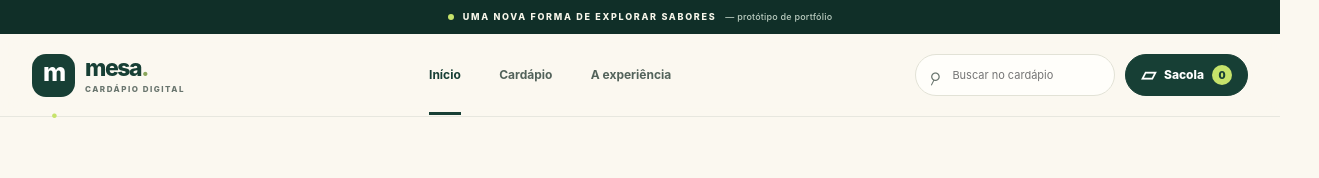
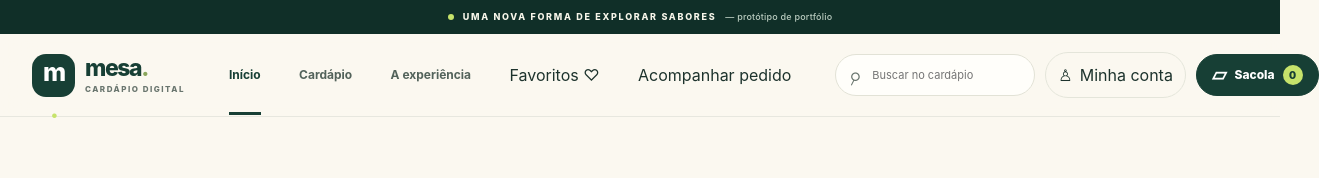
Before and after one commit to LEVIATAD21/LEVIATAD21.github.io, a plain HTML site: page cardapio/index.html in a window 1280 px wide. Shown: the top 178 px of the page, 1319 px wide, since content can reach past the window. Drawn offline with Linux system fonts and the light colour scheme.

Commit message:
Expand menu navigation with complete front-end screens

```diff
--- a/cardapio/index.html
+++ b/cardapio/index.html
@@ -21,16 +21,16 @@
       <nav class="main-nav" aria-label="Navegação principal">
         <a class="nav-link active" href="#inicio">Início</a>
         <a class="nav-link" href="#cardapio">Cardápio</a>
-        <a class="nav-link" href="#experiencia">A experiência</a>
+        <a class="nav-link" href="#experiencia">A experiência</a><button class="nav-link nav-button" type="button" data-open-screen="favorites">Favoritos ♡</button><button class="nav-link nav-button" type="button" data-open-screen="tracking">Acompanhar pedido</button>
       </nav>
       <div class="header-actions">
         <label class="search-box" for="searchInput"><span aria-hidden="true">⌕</span><input id="searchInput" type="search" placeholder="Buscar no cardápio" autocomplete="off" aria-label="Buscar itens no cardápio"></label>
-        <button class="cart-button" id="openCart" type="button" aria-haspopup="dialog"><span aria-hidden="true">▱</span><span class="cart-label">Sacola</span><span class="cart-count" id="cartCount">0</span></button>
+        <button class="account-button" type="button" data-open-screen="account" aria-label="Abrir minha conta">♙ <span>Minha conta</span></button><button class="cart-button" id="openCart" type="button" aria-haspopup="dialog"><span aria-hidden="true">▱</span><span class="cart-label">Sacola</span><span class="cart-count" id="cartCount">0</span></button>
         <button class="mobile-menu-button" id="mobileMenuButton" type="button" aria-label="Abrir menu" aria-expanded="false">☰</button>
       </div>
     </div>
     <nav class="mobile-nav" id="mobileNav" aria-label="Navegação móvel" hidden>
-      <a href="#inicio">Início</a><a href="#cardapio">Cardápio</a><a href="#experiencia">A experiência</a>
+      <a href="#inicio">Início</a><a href="#cardapio">Cardápio</a><a href="#experiencia">A experiência</a><button type="button" data-open-screen="favorites">Favoritos ♡</button><button type="button" data-open-screen="tracking">Acompanhar pedido</button><button type="button" data-open-screen="account">Minha conta</button>
     </nav>
   </header>
 
@@ -76,9 +76,10 @@
     <section class="closing-banner section-wrap"><div><p class="eyebrow">SUA PRÓXIMA DESCOBERTA</p><h2>Deixe a curiosidade<br>escolher primeiro.</h2></div><a class="button button-light" href="#cardapio">Ver todos os itens <span aria-hidden="true">↗</span></a><span class="closing-decoration" aria-hidden="true">✳</span></section>
   </main>
 
-  <footer class="site-footer"><div class="footer-main"><a class="brand brand-footer" href="#inicio"><span class="brand-symbol">m<span>.</span></span><span class="brand-name">mesa<span>.</span><small>cardápio digital</small></span></a><p>Uma demonstração independente de interface para cardápios digitais.</p><a href="#inicio" class="back-top">Voltar ao topo ↑</a></div><div class="footer-bottom"><span>© 2026 mesa. · Protótipo para portfólio</span><span>Sem pedidos reais · Sem pagamentos · Sem coleta de dados</span><a href="https://github.com/LEVIATAD21/LEVIATAD21.github.io/tree/main/cardapio" rel="noopener noreferrer">Código do projeto ↗</a></div></footer>
+  <footer class="site-footer"><div class="footer-main"><a class="brand brand-footer" href="#inicio"><span class="brand-symbol">m<span>.</span></span><span class="brand-name">mesa<span>.</span><small>cardápio digital</small></span></a><p>Uma demonstração independente de interface para cardápios digitais.</p><a href="#inicio" class="back-top">Voltar ao topo ↑</a><div class="footer-links"><button type="button" data-open-screen="about">Sobre o projeto</button><button type="button" data-open-screen="contact">Contato</button><button type="button" data-open-screen="account">Minha conta</button></div></div><div class="footer-bottom"><span>© 2026 mesa. · Protótipo para portfólio</span><span>Sem pedidos reais · Sem pagamentos · Sem coleta de dados</span><button class="footer-action" type="button" data-open-screen="privacy">Privacidade</button><a href="https://github.com/LEVIATAD21/LEVIATAD21.github.io/tree/main/cardapio" rel="noopener noreferrer">Código do projeto ↗</a></div></footer>
 
   <div class="overlay" id="overlay" hidden></div>
+  <div class="modal-shell" id="screenModal" role="dialog" aria-modal="true" aria-labelledby="screenTitle" hidden><div class="modal-card screen-modal-card"><button class="close-button modal-close" data-close-modal type="button" aria-label="Fechar janela">×</button><div id="screenModalContent"></div></div></div>
   <aside class="cart-drawer" id="cartDrawer" role="dialog" aria-modal="true" aria-labelledby="cartTitle" hidden>
     <div class="drawer-header"><div><p class="eyebrow">SUA SELEÇÃO</p><h2 id="cartTitle">Sua sacola<span class="heading-period">.</span></h2></div><button class="close-button" id="closeCart" type="button" aria-label="Fechar sacola">×</button></div>
     <div class="cart-content" id="cartContent"></div>
```
